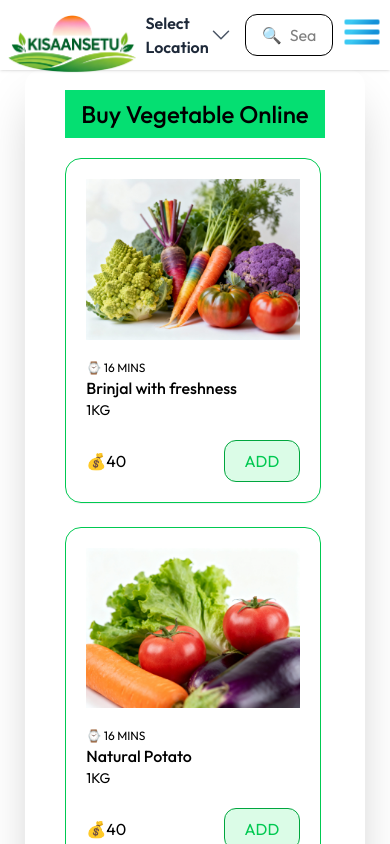
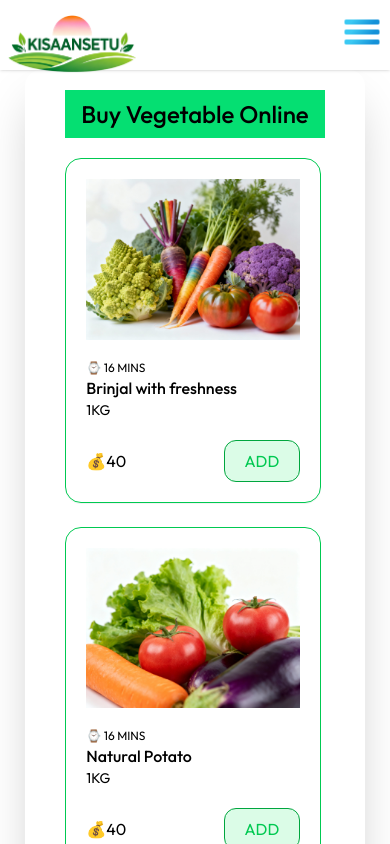
Before and after one commit to Codersintu/Kisansetu-Project, a React (Vite) app: page /category in a window 390 px wide. Shown: the top 844 px of the page. Built offline with nearby package versions, Linux system fonts and the light colour scheme; no server answers.

Commit message:
fixed bug

```diff
--- a/src/component/Navbar.tsx
+++ b/src/component/Navbar.tsx
@@ -3,18 +3,12 @@ import ShoppingCart from "../assets/trolley.png"
 import logo from "../assets/logo.png"
 import menu from "../assets/menu.png"
 import cancel from "../assets/cancel.png"
-import { useEffect, useState } from "react";
+import { useState } from "react";
 import { motion } from "motion/react"
 import { Link, useLocation } from "react-router-dom"
 import GeoLocation from "./GeoLocation";
 import Cart from "./Cart"
-const placeholderTexts = [
-  "apple juice",
-  "milk",
-  "bread",
-  "fresh vegetables",
-  "chips"
-];
+
 interface navbarprops{
   user:boolean
 }
@@ -22,27 +16,15 @@ export default function Navbar({user}:navbarprops) {
   const [isMenuOpen, setIsMenuOpen] = useState(false);
     const [isCartOpen, setIsCartOpen] = useState(false);
   const [locationCard,setlocationCard]=useState(false)
-  const [fade, setFade] = useState(false)
   const {Location,Error,refresh}=GeoLocation()
   const location = useLocation();
   const isProductPage = location.pathname === "/category";
-  const [index, setIndex] = useState(0);
 
   if(Error){
     return
   }
 
-  useEffect(() => {
-    const interval = setInterval(() => {
-      setFade(false);
-      setTimeout(() => {
-        setIndex((prev) => (prev + 1) % placeholderTexts.length);
-        setFade(true);
-      }, 500);
-    }, 1500);
 
-    return () => clearInterval(interval);
-  }, []);
   return (
     <>
       <div className="max-w-full max-h-[70px] bg-white shadow-sm py-3 md:px-6 px-2 md:flex md:items-center md:justify-between flex justify-between sticky top-0 z-50">
@@ -72,7 +54,7 @@ export default function Navbar({user}:navbarprops) {
           </ul>
         )}
         {isProductPage && (
-          <div className="flex items-center gap-3 w-1/2">
+          <div className="items-center gap-3 w-1/2 hidden md:flex">
 
             {/* LOCATION */}
             <div onClick={()=>setlocationCard(true)} className="flex items-center w-24 cursor-pointer">
@@ -91,8 +73,8 @@ export default function Navbar({user}:navbarprops) {
                 <span className="text-gray-500 mr-2">🔍</span>
                 <input
                   type="text"
-                  placeholder={`Search for “${placeholderTexts[index]}”`}
-                  className={`w-full outline-none transition-opacity duration-300 ${fade ? "opacity-100" : "opacity-0"}`}
+                  placeholder={`Search for products...`}
+                  className={`w-full outline-none transition-opacity duration-300`}
                 />
               </div>
             </div>
```
